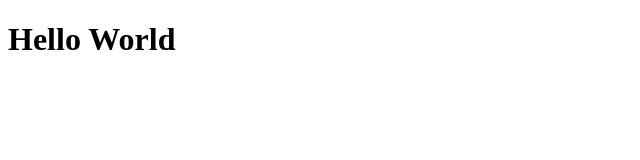
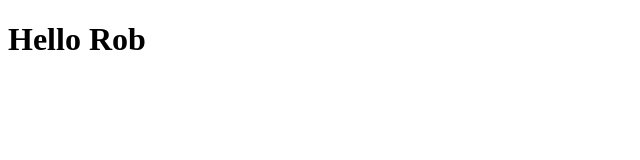
Before and after one commit to geekwise-yuki-xiong/Workshop, a plain HTML site: page index.html in a window 1280 px wide. Shown: the full height of the page, 0-640 px from the left. Drawn offline with Linux system fonts and the light colour scheme.

```diff
--- a/index.html
+++ b/index.html
@@ -7,7 +7,7 @@
     <title>Workshop</title>
 </head>
 <body>
-    <h1>Hello World</h1>
+    <h1>Hello Rob</h1>
 
     <script src="scripts/scripts.js"></script>
 </body>
```
